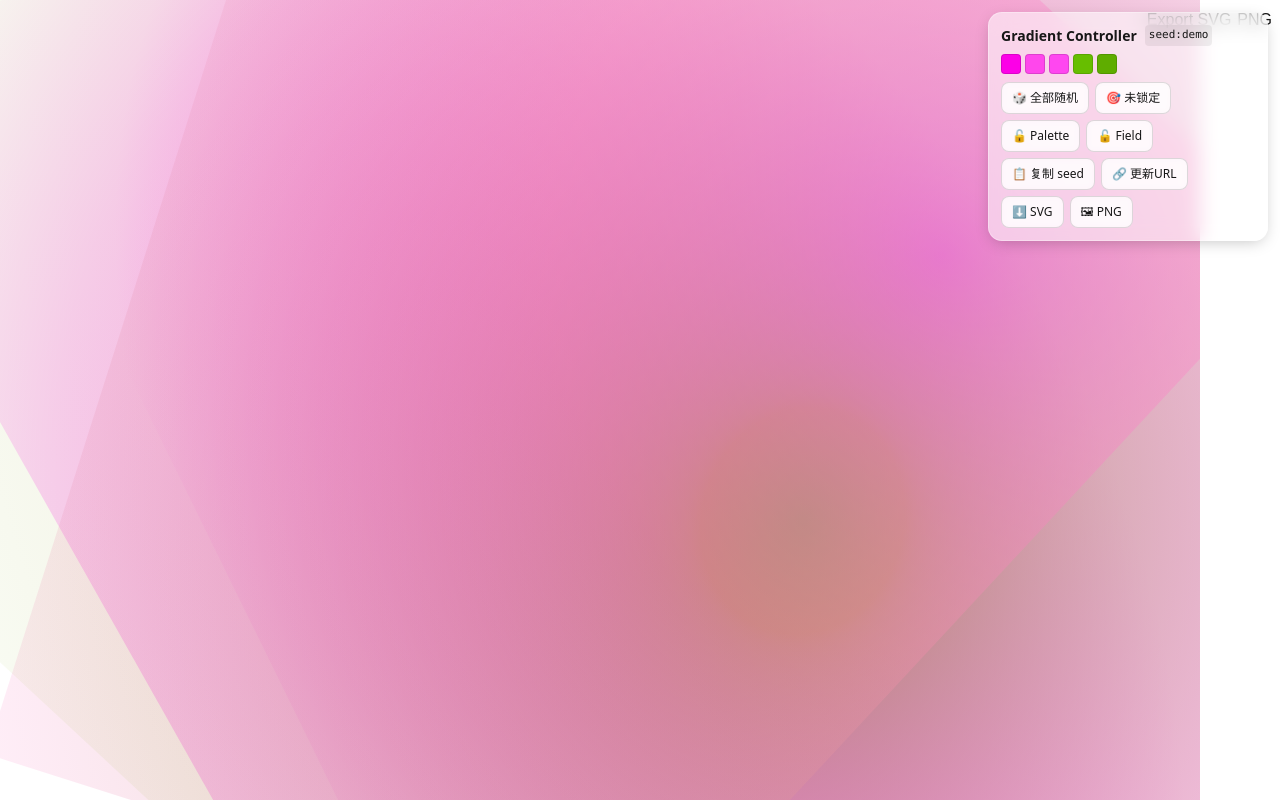
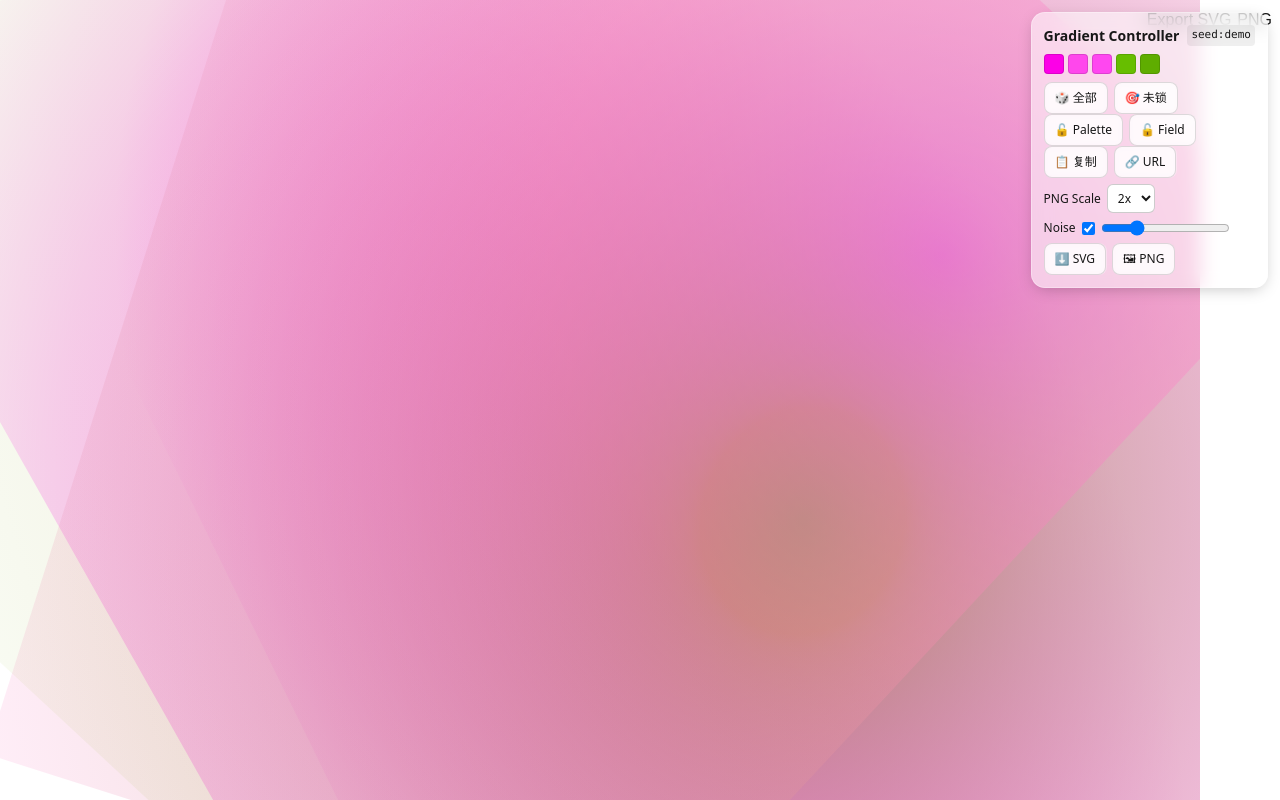
Before and after one commit to sorenpeng/gradient-image-generator, a Next.js app: page / in a window 1280 px wide. Shown: the top 800 px of the page. Built offline with nearby package versions, Linux system fonts and the light colour scheme.

Commit message:
Enhance GradientController with export functionality for SVG and PNG, and add noise effect controls

```diff
--- a/components/GradientController.tsx
+++ b/components/GradientController.tsx
@@ -1,8 +1,8 @@
 "use client";
-import React, { useCallback, useEffect, useMemo, useState } from "react";
+import React, { useCallback, useMemo, useRef, useState } from "react";
 import { buildFlowerPalette, PaletteSpec } from "../lib/palettes/flower";
 import { buildFlowerField, FieldSpec } from "../lib/styles/flower";
-import { GradientSurface } from "./GradientSurface";
+import { GradientSurface, GradientSurfaceHandle } from "./GradientSurface";
 import { hashSeed } from "../lib/random";
 
 export interface GradientControllerProps {
@@ -30,6 +30,11 @@ export const GradientController: React.FC<GradientControllerProps> = ({
   const [manualPalette, setManualPalette] = useState<PaletteSpec | undefined>();
   const [manualField, setManualField] = useState<FieldSpec | undefined>();
   const [lastExportName, setLastExportName] = useState<string | null>(null);
+  const [pngScale, setPngScale] = useState(2);
+  const [addNoise, setAddNoise] = useState(true);
+  const [noiseStrength, setNoiseStrength] = useState(0.25);
+  const [exporting, setExporting] = useState(false);
+  const surfaceRef = useRef<GradientSurfaceHandle | null>(null);
 
   const palette = useMemo(() => {
     if (lock.palette && manualPalette) return manualPalette;
@@ -79,23 +84,33 @@ export const GradientController: React.FC<GradientControllerProps> = ({
   // derive small preview swatches
   const swatches = palette.css.slice(0, 8);
 
-  function handleExportSVG(svgText: string) {
-    const name = `gradient_${styleType}_${seed}.svg`;
+  function doExportSVG() {
+    const svg = surfaceRef.current?.exportSVG();
+    if (svg)
       triggerDownload(
-      new Blob([svgText], { type: "image/svg+xml;charset=utf-8" }),
-      name
+        new Blob([svg], { type: "image/svg+xml;charset=utf-8" }),
+        `gradient_${styleType}_${seed}.svg`
       );
+    setLastExportName(`gradient_${styleType}_${seed}.svg`);
+  }
+  async function doExportPNG() {
+    try {
+      setExporting(true);
+      const blob = await surfaceRef.current?.exportPNG(pngScale);
+      if (blob) {
+        const name = `gradient_${styleType}_${seed}_${pngScale}x.png`;
+        triggerDownload(blob, name);
         setLastExportName(name);
       }
-  function handleExportPNG(blob: Blob) {
-    const name = `gradient_${styleType}_${seed}.png`;
-    triggerDownload(blob, name);
-    setLastExportName(name);
+    } finally {
+      setExporting(false);
+    }
   }
 
   return (
     <div style={{ position: "relative", width: "100%", height: "100%" }}>
       <GradientSurface
+        ref={surfaceRef}
         seed={seed}
         styleType={styleType}
         renderer={renderer}
@@ -103,9 +118,9 @@ export const GradientController: React.FC<GradientControllerProps> = ({
         height={height}
         palette={palette}
         fieldSpec={field}
-        onExportSVG={handleExportSVG}
-        onExportPNG={handleExportPNG}
-        pngScale={2}
+        pngScale={pngScale}
+        addNoise={addNoise}
+        noiseStrength={noiseStrength}
       />
       <div
         style={{
@@ -115,20 +130,11 @@ export const GradientController: React.FC<GradientControllerProps> = ({
           display: "flex",
           flexDirection: "column",
           gap: 8,
-          maxWidth: 280,
+          maxWidth: 320,
           fontFamily: "system-ui, sans-serif",
         }}
       >
-        <div
-          style={{
-            backdropFilter: "blur(10px)",
-            background: "rgba(255,255,255,0.55)",
-            border: "1px solid #ffffff50",
-            padding: 12,
-            borderRadius: 14,
-            boxShadow: "0 4px 16px -4px rgba(0,0,0,0.25)",
-          }}
-        >
+        <div style={panelStyle}>
           <div
             style={{
               display: "flex",
@@ -170,31 +176,21 @@ export const GradientController: React.FC<GradientControllerProps> = ({
               />
             ))}
           </div>
-          <div style={{ display: "flex", flexDirection: "column", gap: 6 }}>
-            <div style={{ display: "flex", gap: 6 }}>
-              <button
-                onClick={() => randomSeed("all")}
-                style={btnStyle}
-                title="完全随机所有参数"
-              >
-                🎲 全部随机
+          <div style={row}>
+            <button onClick={() => randomSeed("all")} style={btnStyle}>
+              🎲 全部
             </button>
-              <button
-                onClick={() => randomSeed("unlocked")}
-                style={btnStyle}
-                title="只随机未锁定参数"
-              >
-                🎯 未锁定
+            <button onClick={() => randomSeed("unlocked")} style={btnStyle}>
+              🎯 未锁
             </button>
           </div>
-            <div style={{ display: "flex", gap: 6 }}>
+          <div style={row}>
             <button
               onClick={() => toggleLock("palette")}
               style={{
                 ...btnStyle,
                 background: lock.palette ? "#ffd54f" : btnStyle.background,
               }}
-                title="锁定/解锁调色板"
             >
               {lock.palette ? "🔒 Palette" : "🔓 Palette"}
             </button>
@@ -204,17 +200,16 @@ export const GradientController: React.FC<GradientControllerProps> = ({
                 ...btnStyle,
                 background: lock.field ? "#ffd54f" : btnStyle.background,
               }}
-                title="锁定/解锁形态"
             >
               {lock.field ? "🔒 Field" : "🔓 Field"}
             </button>
           </div>
-            <div style={{ display: "flex", gap: 6, flexWrap: "wrap" }}>
+          <div style={row}>
             <button
               style={btnStyle}
               onClick={() => navigator.clipboard.writeText(seed.toString())}
             >
-                📋 复制 seed
+              📋 复制
             </button>
             <button
               style={btnStyle}
@@ -224,23 +219,61 @@ export const GradientController: React.FC<GradientControllerProps> = ({
                 window.history.replaceState(null, "", url.toString());
               }}
             >
-                🔗 更新URL
+              🔗 URL
             </button>
+          </div>
+          <div
+            style={{
+              display: "flex",
+              flexDirection: "column",
+              gap: 6,
+              marginTop: 6,
+            }}
+          >
+            <label style={labelStyle}>
+              PNG Scale
+              <select
+                value={pngScale}
+                onChange={(e) => setPngScale(Number(e.target.value))}
+                style={selectStyle}
+              >
+                <option value={1}>1x</option>
+                <option value={2}>2x</option>
+                <option value={4}>4x</option>
+                <option value={8}>8x</option>
+              </select>
+            </label>
+            <label style={labelStyle}>
+              Noise
+              <input
+                type="checkbox"
+                checked={addNoise}
+                onChange={(e) => setAddNoise(e.target.checked)}
+              />
+              <input
+                type="range"
+                min={0}
+                max={1}
+                step={0.05}
+                value={noiseStrength}
+                onChange={(e) => setNoiseStrength(Number(e.target.value))}
+                disabled={!addNoise}
+              />
+            </label>
+            <div style={row}>
               <button
                 style={btnStyle}
-                onClick={() => {
-                  const evt = new Event("request-export-svg");
-                }}
+                onClick={doExportSVG}
+                disabled={exporting}
               >
                 ⬇️ SVG
               </button>
               <button
                 style={btnStyle}
-                onClick={() => {
-                  const evt = new Event("request-export-png");
-                }}
+                onClick={doExportPNG}
+                disabled={exporting}
               >
-                🖼 PNG
+                {exporting ? "… 导出中" : "🖼 PNG"}
               </button>
             </div>
             {lastExportName && (
@@ -272,6 +305,25 @@ const btnStyle: React.CSSProperties = {
   cursor: "pointer",
   backdropFilter: "blur(3px)",
 };
+const row: React.CSSProperties = {
+  display: "flex",
+  gap: 6,
+  flexWrap: "wrap",
+  alignItems: "center",
+};
+const labelStyle: React.CSSProperties = {
+  display: "flex",
+  gap: 6,
+  alignItems: "center",
+  fontSize: 12,
+};
+const selectStyle: React.CSSProperties = {
+  padding: "4px 6px",
+  borderRadius: 6,
+  border: "1px solid #0003",
+  background: "#fff",
+  fontSize: 12,
+};
 
 function triggerDownload(blob: Blob, filename: string) {
   const a = document.createElement("a");
```
Lines whose indentation alone changed are shown as unchanged.
